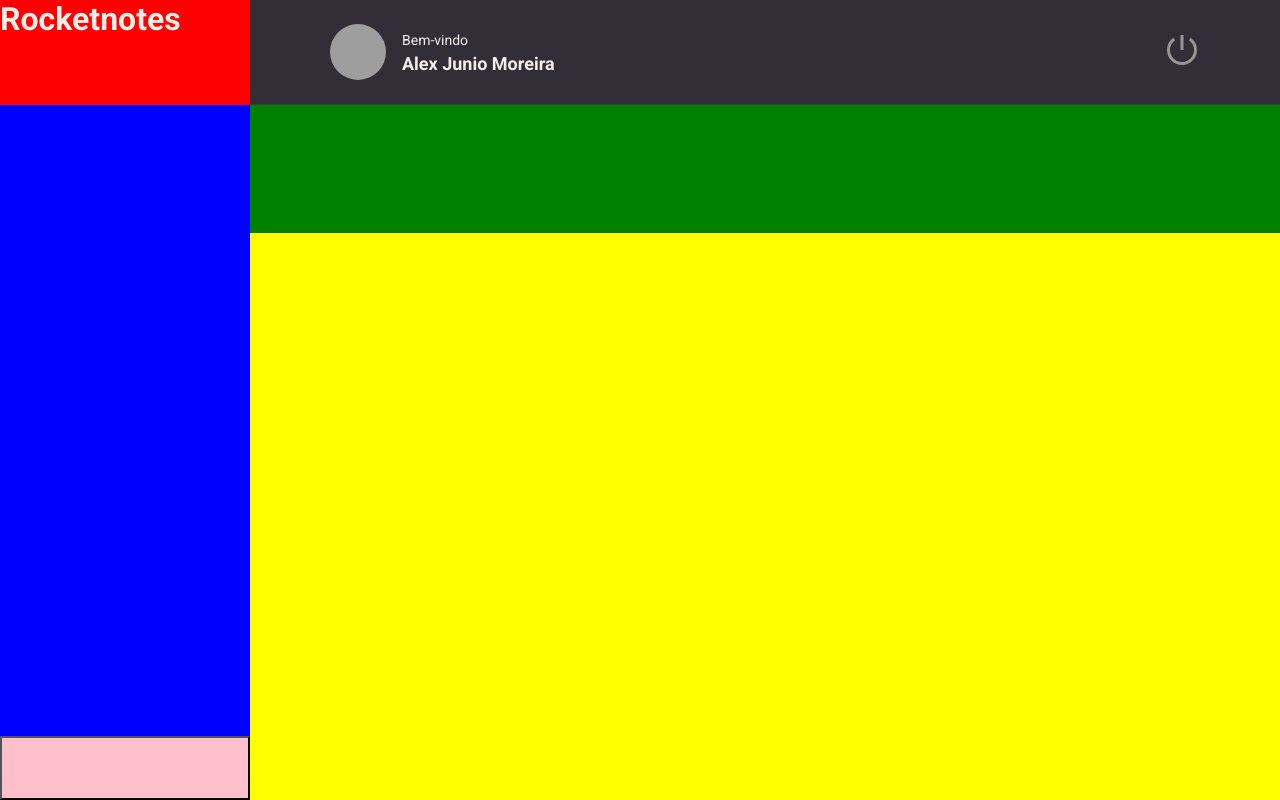
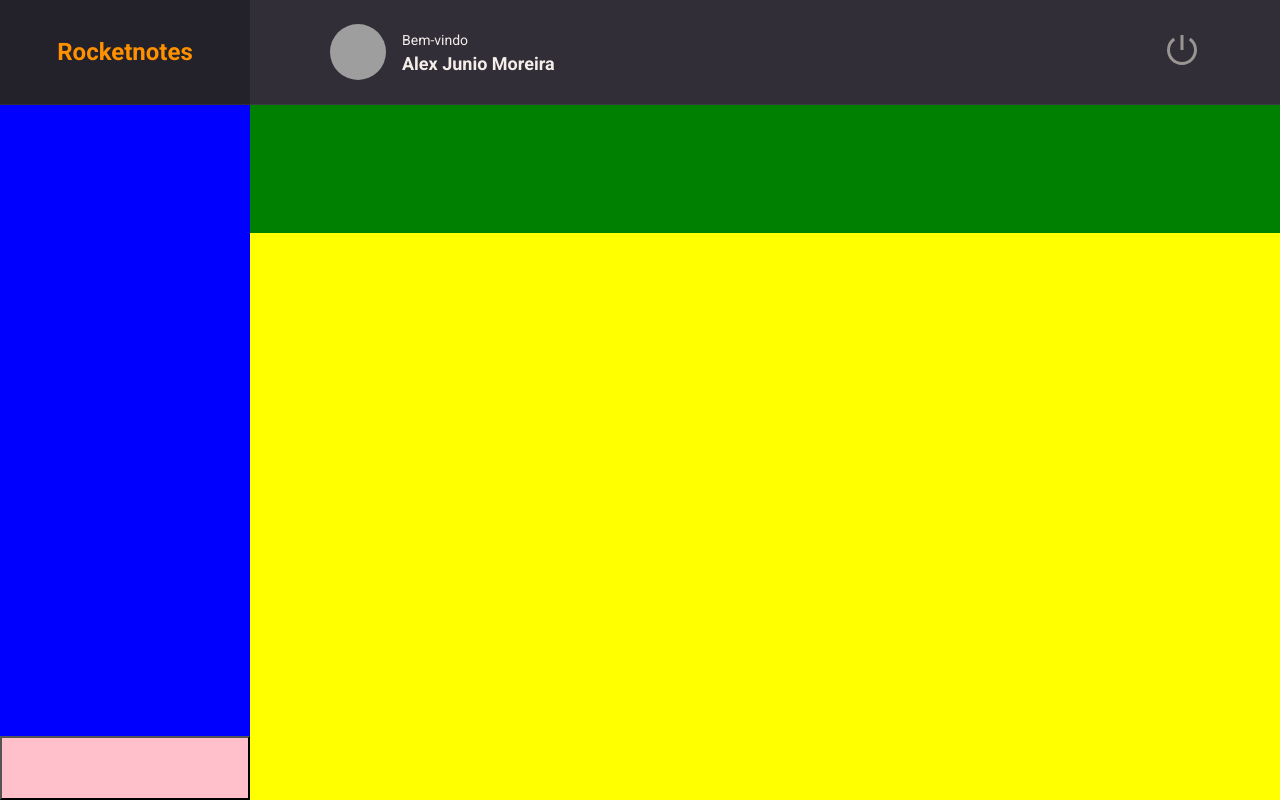
Before and after one commit to AlexJjunio/rocketnotes, a React (Vite) app: page / in a window 1280 px wide. Built offline with nearby package versions, Linux system fonts and the light colour scheme; grey boxes are pictures that could not be loaded.

Commit message:
I added brand styles in my apliccation

```diff
--- a/src/pages/Home/style.js
+++ b/src/pages/Home/style.js
@@ -20,7 +20,23 @@
 
 export const Brand = styled.div`
   grid-area: brand;
-  background-color: red;
+
+  display: flex;
+  justify-content: center;
+  align-items: center;
+
+  border-bottom-width: 1px;
+  border-bottom-style: solid;
+  border-bottom-color: ${({theme}) => theme.COLORS.BACKGROUND_800};
+
+  background-color: ${({theme}) => theme.COLORS.BACKGROUND_900};
+
+  >h1 {
+    font-size: 24px;
+    color: ${({theme}) => theme.COLORS.ORANGE};
+
+  }
+
 `;
 
 export const Menu = styled.ul`
```
